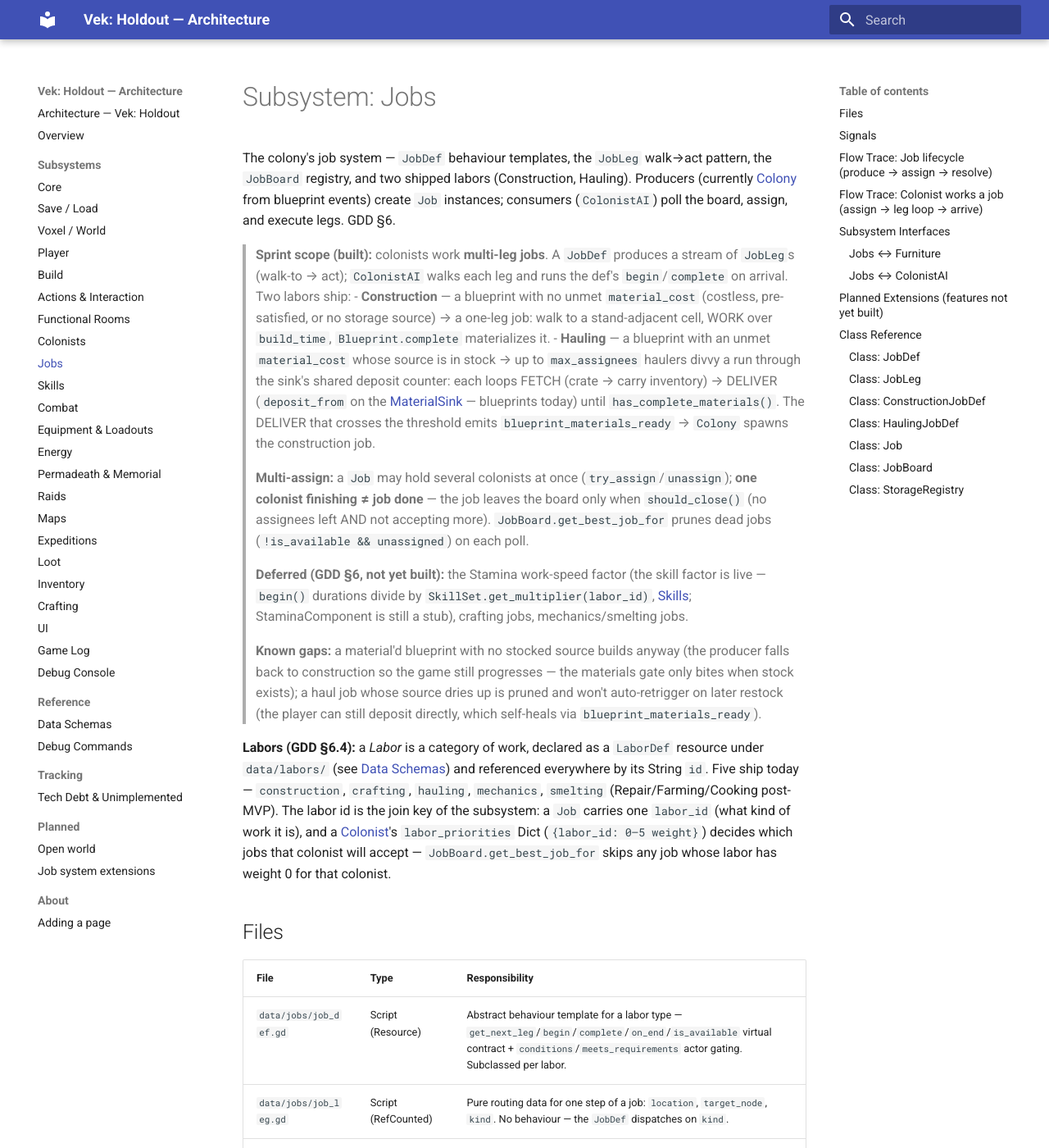
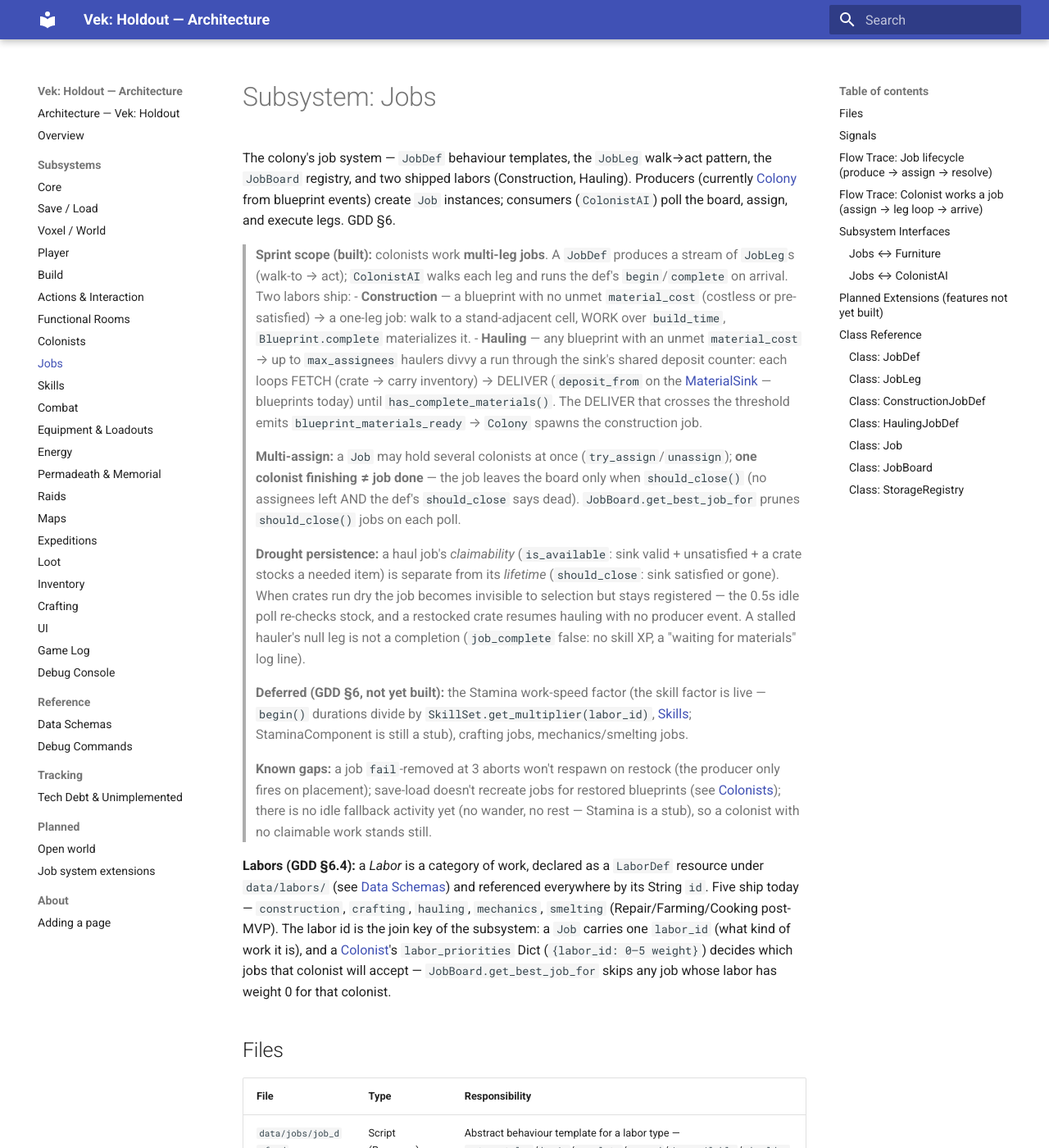
Before and after one commit to gdgonzaga/vek-holdout, an MkDocs documentation site: the page built from docs/architecture/jobs.md, in a window 1280 px wide and 1400 px high. Shown: the whole window at 82% size. Built offline with MkDocs 1.6.1 and Material for MkDocs 9.7.7, drawn with Linux system fonts in a browser that asks for light colours; some of the changed text lies outside the part shown.

Commit message:
fix(jobs): keep haul jobs alive through material droughts
Split job lifetime from claimability: new JobDef.should_close (default
mirrors !is_available) with hauling overriding to survive storage
droughts, so restock auto-resumes via the existing 0.5s poll instead of
the colonist stalling next to a blueprint forever. Honest completion via
JobDef.job_complete (drought give-ups no longer book success + XP, log
"waiting for materials" instead), JobBoard.fail wired on abort paths
(freed target / unreachable leg, bounded by the 3-strike auto-remove),
claim-path releases now call on_end with a null leg (guarded in
ConstructionJobDef), and the producer always spawns a haul job for
material'd blueprints so zero-stock builds wait for hauling. 103/103
tests green.

```diff
--- a/docs/architecture/jobs.md
+++ b/docs/architecture/jobs.md
@@ -3,14 +3,16 @@
 The colony's job system — `JobDef` behaviour templates, the `JobLeg` walk→act pattern, the `JobBoard` registry, and two shipped labors (Construction, Hauling). Producers (currently [Colony](colonists.md) from blueprint events) create `Job` instances; consumers (`ColonistAI`) poll the board, assign, and execute legs. GDD §6.
 
 > **Sprint scope (built):** colonists work **multi-leg jobs**. A `JobDef` produces a stream of `JobLeg`s (walk-to → act); `ColonistAI` walks each leg and runs the def's `begin`/`complete` on arrival. Two labors ship:
-> - **Construction** — a blueprint with no unmet `material_cost` (costless, pre-satisfied, or no storage source) → a one-leg job: walk to a stand-adjacent cell, WORK over `build_time`, `Blueprint.complete` materializes it.
-> - **Hauling** — a blueprint with an unmet `material_cost` whose source is in stock → up to `max_assignees` haulers divvy a run through the sink's shared deposit counter: each loops FETCH (crate → carry inventory) → DELIVER (`deposit_from` on the [MaterialSink](#jobs-furniture) — blueprints today) until `has_complete_materials()`. The DELIVER that crosses the threshold emits `blueprint_materials_ready` → `Colony` spawns the construction job.
+> - **Construction** — a blueprint with no unmet `material_cost` (costless or pre-satisfied) → a one-leg job: walk to a stand-adjacent cell, WORK over `build_time`, `Blueprint.complete` materializes it.
+> - **Hauling** — any blueprint with an unmet `material_cost` → up to `max_assignees` haulers divvy a run through the sink's shared deposit counter: each loops FETCH (crate → carry inventory) → DELIVER (`deposit_from` on the [MaterialSink](#jobs-furniture) — blueprints today) until `has_complete_materials()`. The DELIVER that crosses the threshold emits `blueprint_materials_ready` → `Colony` spawns the construction job.
 >
-> **Multi-assign:** a `Job` may hold several colonists at once (`try_assign`/`unassign`); **one colonist finishing ≠ job done** — the job leaves the board only when `should_close()` (no assignees left AND not accepting more). `JobBoard.get_best_job_for` prunes dead jobs (`!is_available && unassigned`) on each poll.
+> **Multi-assign:** a `Job` may hold several colonists at once (`try_assign`/`unassign`); **one colonist finishing ≠ job done** — the job leaves the board only when `should_close()` (no assignees left AND the def's `should_close` says dead). `JobBoard.get_best_job_for` prunes `should_close()` jobs on each poll.
+>
+> **Drought persistence:** a haul job's *claimability* (`is_available`: sink valid + unsatisfied + a crate stocks a needed item) is separate from its *lifetime* (`should_close`: sink satisfied or gone). When crates run dry the job becomes invisible to selection but stays registered — the 0.5s idle poll re-checks stock, and a restocked crate resumes hauling with no producer event. A stalled hauler's null leg is not a completion (`job_complete` false: no skill XP, a "waiting for materials" log line).
 >
 > **Deferred (GDD §6, not yet built):** the Stamina work-speed factor (the skill factor is live — `begin()` durations divide by `SkillSet.get_multiplier(labor_id)`, [Skills](skills.md); StaminaComponent is still a stub), crafting jobs, mechanics/smelting jobs.
 >
-> **Known gaps:** a material'd blueprint with no stocked source builds anyway (the producer falls back to construction so the game still progresses — the materials gate only bites when stock exists); a haul job whose source dries up is pruned and won't auto-retrigger on later restock (the player can still deposit directly, which self-heals via `blueprint_materials_ready`).
+> **Known gaps:** a job `fail`-removed at 3 aborts won't respawn on restock (the producer only fires on placement); save-load doesn't recreate jobs for restored blueprints (see [Colonists](colonists.md)); there is no idle fallback activity yet (no wander, no rest — Stamina is a stub), so a colonist with no claimable work stands still.
 
 **Labors (GDD §6.4):** a *Labor* is a category of work, declared as a `LaborDef` resource under `data/labors/` (see [Data Schemas](data-schemas.md)) and referenced everywhere by its String `id`. Five ship today — `construction`, `crafting`, `hauling`, `mechanics`, `smelting` (Repair/Farming/Cooking post-MVP). The labor id is the join key of the subsystem: a `Job` carries one `labor_id` (what kind of work it is), and a [Colonist](colonists.md)'s `labor_priorities` Dict (`{labor_id: 0–5 weight}`) decides which jobs that colonist will accept — `JobBoard.get_best_job_for` skips any job whose labor has weight 0 for that colonist.
 
@@ -18,7 +20,7 @@ The colony's job system — `JobDef` behaviour templates, the `JobLeg` walk→ac
 
 | File | Type | Responsibility |
 |---|---|---|
-| `data/jobs/job_def.gd` | Script (Resource) | Abstract behaviour template for a labor type — `get_next_leg`/`begin`/`complete`/`on_end`/`is_available` virtual contract + `conditions`/`meets_requirements` actor gating. Subclassed per labor. |
+| `data/jobs/job_def.gd` | Script (Resource) | Abstract behaviour template for a labor type — `get_next_leg`/`begin`/`complete`/`on_end`/`is_available`/`should_close`/`job_complete` virtual contract + `conditions`/`meets_requirements` actor gating. Subclassed per labor. |
 | `data/jobs/job_leg.gd` | Script (RefCounted) | Pure routing data for one step of a job: `location`, `target_node`, `kind`. No behaviour — the `JobDef` dispatches on `kind`. |
 | `data/jobs/construction_job_def.gd` | Script (Resource) | Construction labor: single-leg timed build — `Blueprint.complete` on finish, persists `work_done` on abort; `begin` divides `build_time` by the skill multiplier. |
 | `data/jobs/hauling_job_def.gd` | Script (Resource) | Hauling labor: multi-leg FETCH/DELIVER loop — deposit materials from crates into any MaterialSink via colonist carry inventory; tool-tagged items survive the surplus dump. |
@@ -46,13 +48,13 @@ The Job Board is the registry; producers add Jobs, consumers (`ColonistAI`) sele
 **Trigger:** A blueprint is placed (`EventBus.blueprint_placed`).
 
 1. **Produce (decide haul vs construct)** — `Colony._on_blueprint_placed(target_def_id, anchor, blueprint)`:
-   - If the blueprint has an unmet `material_cost` AND `storage_registry.has_source_for(needed_ids)` → build a **haul** `Job` from `HAULING_DEF` (`title="Haul materials for <id>"`, `max_assignees` from the def).
-   - Else → `_spawn_construction_job` (costless, pre-satisfied, or no source available — the materials gate only bites when stock exists).
+   - If the blueprint has an unmet `material_cost` → build a **haul** `Job` from `HAULING_DEF` (`title="Haul materials for <id>"`, `max_assignees` from the def), **regardless of current stock** — while no crate stocks a needed item the job drought-waits on the board (unclaimable but not dead; see Drought persistence above).
+   - Else (costless or pre-satisfied) → `_spawn_construction_job`.
    Both bind `anchor_cell=anchor`, `location=footprint-center` (via `FurnitureLayer.world_origin`), `target_node=blueprint`, then `JobBoard.add_job`. `Job.from_def` denormalizes `labor_id`/`title`/`max_assignees` from the def and mints a uuid `id`.
-2. **Select** — a colonist's `ColonistAI`, throttled to once per 0.5s while IDLE, calls `JobBoard.get_best_job_for(colonist)`. The board first `_prune_dead_jobs()` (drop `!is_available && unassigned`), then filters to `is_available()` jobs whose Labor is enabled (`labor_priorities[labor_id] > 0`) and whose def requirements the colonist meets (`def.meets_requirements` — the `conditions` array, evaluated fresh every poll), ranks by highest priority, ties by nearest `distance_squared_to(job.location)`. Returns the best Job (or `null`); **it does not assign.**
+2. **Select** — a colonist's `ColonistAI`, throttled to once per 0.5s while IDLE, calls `JobBoard.get_best_job_for(colonist)`. The board first `_prune_dead_jobs()` (drop unassigned `should_close()` jobs), then filters to `is_available()` jobs whose Labor is enabled (`labor_priorities[labor_id] > 0`) and whose def requirements the colonist meets (`def.meets_requirements` — the `conditions` array, evaluated fresh every poll), ranks by highest priority, ties by nearest `distance_squared_to(job.location)`. Returns the best Job (or `null`); **it does not assign.** A drought-waiting haul job is skipped here (unclaimable) but not pruned — a restocked crate makes it claimable on a later poll.
 3. **Assign** — `ColonistAI` calls `job.try_assign(colonist)`: the Job checks `is_available()` (slot under `max_assignees` AND the def's labor-specific gate), that the colonist isn't already assigned, and re-checks `meets_requirements` (the authoritative condition gate), then appends its id to `_assigned_colonists`. Pull, not push — this only registers; the colonist asks `get_next_leg` when ready. Returns false on a lost slot race or a condition that flipped mid-poll; the next poll retries.
-4. **Resolve — happy path (legs)** — see the walk flow. On arrival at each leg the AI runs `job.def.begin`/`complete`; `_advance` pulls the next leg (or `_end_job` when `get_next_leg` returns null). For hauling, the DELIVER leg's `deposit_from` crossing `has_complete_materials` emits `blueprint_materials_ready` → `Colony._on_blueprint_materials_ready` → `_spawn_construction_job` (guarded against a duplicate at the anchor). When the last assignee leaves and `should_close()` is true, the AI removes the Job.
-5. **Resolve — fail path** — `JobBoard.fail(job.id, reason)` increments `failure_count`, clears assignees, emits `job_failed` locally, relays `job_logged` via EventBus, auto-erases at `_MAX_FAILURES (3)`. (Currently no caller drives `fail` from the leg loop — the dead-job prune handles removal for haul's no-source case. Kept as the documented failure seam.)
+4. **Resolve — happy path (legs)** — see the walk flow. On arrival at each leg the AI runs `job.def.begin`/`complete`; `_advance` pulls the next leg (or `_end_job` when `get_next_leg` returns null). A null leg is a clean finish only when `def.job_complete(job)` says so — a stalled hauler (drained crates, sink still short) gets `success=false` (no skill XP) and a "waiting for materials" `GameLog.colony` entry. For hauling, the DELIVER leg's `deposit_from` crossing `has_complete_materials` emits `blueprint_materials_ready` → `Colony._on_blueprint_materials_ready` → `_spawn_construction_job` (guarded against a duplicate at the anchor). When the last assignee leaves and `should_close()` is true, the AI removes the Job; a drought-waiting haul job survives (its def overrides `should_close`).
+5. **Resolve — fail path** — aborts (a freed leg target mid-MOVE/mid-WORK, an unreachable next leg, an unreachable leg-0 claim) run the normal `_end_job(false)` cleanup, then `JobBoard.fail(job.id, reason)`: increments `failure_count`, clears assignees, emits `job_failed` locally, relays `job_logged` via EventBus, auto-erases at `_MAX_FAILURES (3)` — which also bounds the unreachable claim→release thrash. A stalled-but-alive job (a haul drought) deliberately does not route through `fail`: stalls aren't failures, and `fail` counts toward removal.
 
 **End state:** Job removed from the board — by the last assignee's `should_close()` on completion, or pruned/`fail`-removed otherwise. The blueprint's lifetime is independent: cancelling or completing one emits `blueprint_removed` → `Colony._on_blueprint_removed` drops any matching Job by anchor (idempotent).
 
@@ -106,15 +108,17 @@ Jobs target furniture nodes through the **MaterialSink** duck-typed contract (`s
 
 `ColonistAI` drives the leg loop; the job system provides the `JobDef` virtual contract that the AI calls at each stage. The AI is intentionally "dumb" — it walks, times, and advances, but knows nothing about what legs do.
 
-**The `JobDef` contract** (five virtual methods on `JobDef`, called by `ColonistAI`):
+**The `JobDef` contract** (seven virtual methods on `JobDef`, called by `ColonistAI`):
 
 | Method | Called by ColonistAI at | Returns | Purpose |
 |---|---|---|---|
 | `get_next_leg(actor, job) → JobLeg` | IDLE (leg 0) and `_advance()` | Next leg, or null if done | Produces the stream of walk→act steps |
 | `begin(actor, leg, job) → float` | `_begin_work()` on arrival | Work duration in seconds (0 = instant) | Starts the leg; returned duration drives the WORK tick |
 | `complete(actor, leg, job) → void` | `_tick_work()` (on elapse) and `_begin_work()` (instant) | — | Applies the leg's effect (build, fetch, deliver) |
-| `on_end(success, actor, leg, job, elapsed) → void` | `_end_job()` (finish or abort) | — | Cleanup: return carried items, persist partial progress |
-| `is_available(job) → bool` | `Job.is_available()` (via `try_assign` + `should_close`) | Whether the job is still claimable | Labor-specific gate (slot gate is on `Job`) |
+| `on_end(success, actor, leg, job, elapsed) → void` | `_end_job()` (finish, abort, or claim-path release) | — | Cleanup: return carried items, persist partial progress. `leg` is null on a claim-path release. |
+| `is_available(job) → bool` | `Job.is_available()` (via `try_assign` + selection) | Whether the job is claimable | Labor-specific gate (slot gate is on `Job`) |
+| `should_close(job) → bool` | `Job.should_close()` (AI removal + board prune) | Whether the job is dead | Lifetime gate, independent of claimability — a drought-waiting haul job stays registered. Base default: `not is_available`. |
+| `job_complete(job) → bool` | `_advance()` on a null leg | Whether a null leg is a clean finish | Drives success/XP vs. stall (log line, no XP) |
 
 **Colonist members used by the job pipeline:**
 
@@ -156,8 +160,10 @@ Still open with the features themselves: crafting stations (the `crafting_materi
 | `get_next_leg(actor, job) → JobLeg` | The next leg for this colonist, or null when it has no further work. Base default null (finish immediately). |
 | `begin(actor, leg, job) → float` | This leg's work duration (0 = instant → `complete` same tick). Divide by `skill_set.get_multiplier(labor_id)` for skill-scaled work. Base default 0.0. |
 | `complete(actor, leg, job) → void` | Apply this leg's effect. Base default no-op. |
-| `on_end(success, actor, leg, job, elapsed) → void` | Cleanup when a colonist leaves (finish or abort). Base default no-op. |
-| `is_available(job) → bool` | Labor-specific acceptability gate (e.g. hauling: sink unsatisfied + source in stock). Base default true. |
+| `on_end(success, actor, leg, job, elapsed) → void` | Cleanup when a colonist leaves (finish, abort, or claim-path release — `leg` may be null there). Base default no-op. |
+| `is_available(job) → bool` | Labor-specific claimability gate (e.g. hauling: sink valid + unsatisfied + a crate stocks a needed item). Base default true. |
+| `should_close(job) → bool` | Whether the job is dead (leave the board) — independent of claimability so a temporarily-unclaimable job can stay registered (hauling's drought persistence). Base default `not is_available`. |
+| `job_complete(job) → bool` | Whether a null `get_next_leg` is a clean finish (success/XP) versus a stall (e.g. a hauler that drained every crate). Base default true. |
 | `meets_requirements(actor, job) → bool` | Every `conditions` entry `is_met(actor, job.target_node)` — actor-inherent facts only; world facts a def can check go in `get_next_leg`/`is_available` instead (a def-level tool condition would lock out the colonists its FETCH_TOOL leg exists for). Base default true. |
 
 ### Class: JobLeg
@@ -194,10 +200,12 @@ Still open with the features themselves: crafting stations (the `crafting_materi
 
 | Function | Description |
 |---|---|
-| `get_next_leg(actor, job) → JobLeg` | sink gone/satisfied → null; carrying a needed material → DELIVER; else FETCH from the nearest source crate (`registry.find_source`), or null if no source. |
+| `get_next_leg(actor, job) → JobLeg` | sink gone/satisfied → null; carrying a needed material → DELIVER; else FETCH from the nearest source crate (`registry.find_source`), or null if no source (drought — the job stays registered). |
 | `complete(actor, leg, job) → void` | FETCH: `crate.transfer_to(colonist.inventory, id, sink.remaining_need(id))` per still-needed item (skips if the sink became satisfied en route). DELIVER: `sink.deposit_from(actor)`. |
 | `on_end(success, actor, leg, job, elapsed) → void` | Return any surplus on the colonist to the nearest crate (`registry.nearest_crate`) — except tool-tagged items (`ItemDef.tags`), which stay with the colonist. |
-| `is_available(job) → bool` | sink valid, unsatisfied, and some crate holds a needed material. |
+| `is_available(job) → bool` | Claimability: sink valid, unsatisfied, and some crate holds a needed material. |
+| `should_close(job) → bool` | Lifetime: close only when the sink is gone or satisfied — a source drought keeps the job registered (unclaimable, invisible to selection) until restock. |
+| `job_complete(job) → bool` | True only when the sink crossed `has_complete_materials` — a drought null leg is a stall, not a finish. |
 
 ### Class: Job
 
@@ -230,8 +238,8 @@ Still open with the features themselves: crafting stations (the `crafting_materi
 | `try_assign(colonist) → bool` | Join (checks `is_available` + not-already-assigned + `meets_requirements`). Pull, not push. |
 | `unassign(colonist) → void` | Leave (leg exhaustion or abort). |
 | `is_assigned(id) → bool` / `clear_assigned() → void` | Membership check / release all (used by the failure path). |
-| `is_available() → bool` | `_assigned < max_assignees && def.is_available(self)` — the slot gate AND the labor-specific gate. |
-| `should_close() → bool` | `_assigned.is_empty() && !is_available()` — the job should leave the board. |
+| `is_available() → bool` | `_assigned < max_assignees && def.is_available(self)` — the slot gate AND the labor-specific claimability gate. |
+| `should_close() → bool` | `_assigned.is_empty() && def.should_close(self)` — the job is dead and should leave the board (def-less jobs fall back to `!is_available()`). |
 
 ### Class: JobBoard
 
@@ -251,8 +259,8 @@ Still open with the features themselves: crafting stations (the `crafting_materi
 | `remove_job(job_id) → void` | Drop by id. |
 | `get_job` / `has_jobs` / `get_jobs` | Inspection / debug / future UI. |
 | `get_best_job_for(colonist) → Job` | First `_prune_dead_jobs()`, then best `is_available()` job whose Labor is enabled (highest priority, nearest) and whose def `meets_requirements(colonist, job)` holds. Does NOT assign. |
-| `_prune_dead_jobs() → void` | Drop jobs that are `!is_available() && unassigned` (no-source haul, satisfied-but-drained, cancelled). |
-| `fail(job_id, reason) → void` | Record a failure: increment `failure_count`, clear assignees, emit `job_failed`, relay `job_logged`; auto-remove at `_MAX_FAILURES` (3). (Failure path not driven from the leg loop yet — the prune handles haul's no-source removal.) |
+| `_prune_dead_jobs() → void` | Drop unassigned `should_close()` jobs (satisfied, cancelled, invalid). Drought-waiting haul jobs survive — their def keeps them registered until restock. |
+| `fail(job_id, reason) → void` | Record a failure: increment `failure_count`, clear assignees, emit `job_failed`, relay `job_logged`; auto-remove at `_MAX_FAILURES` (3). Driven by `ColonistAI` on aborts (freed target, unreachable leg); stalls (haul droughts) don't count. |
 
 ### Class: StorageRegistry
 
```
Also changed, not shown: docs/architecture/colonists.md (+7 -6 lines), docs/architecture/job-extensions.md (+1 -1 lines), 8 other files.
